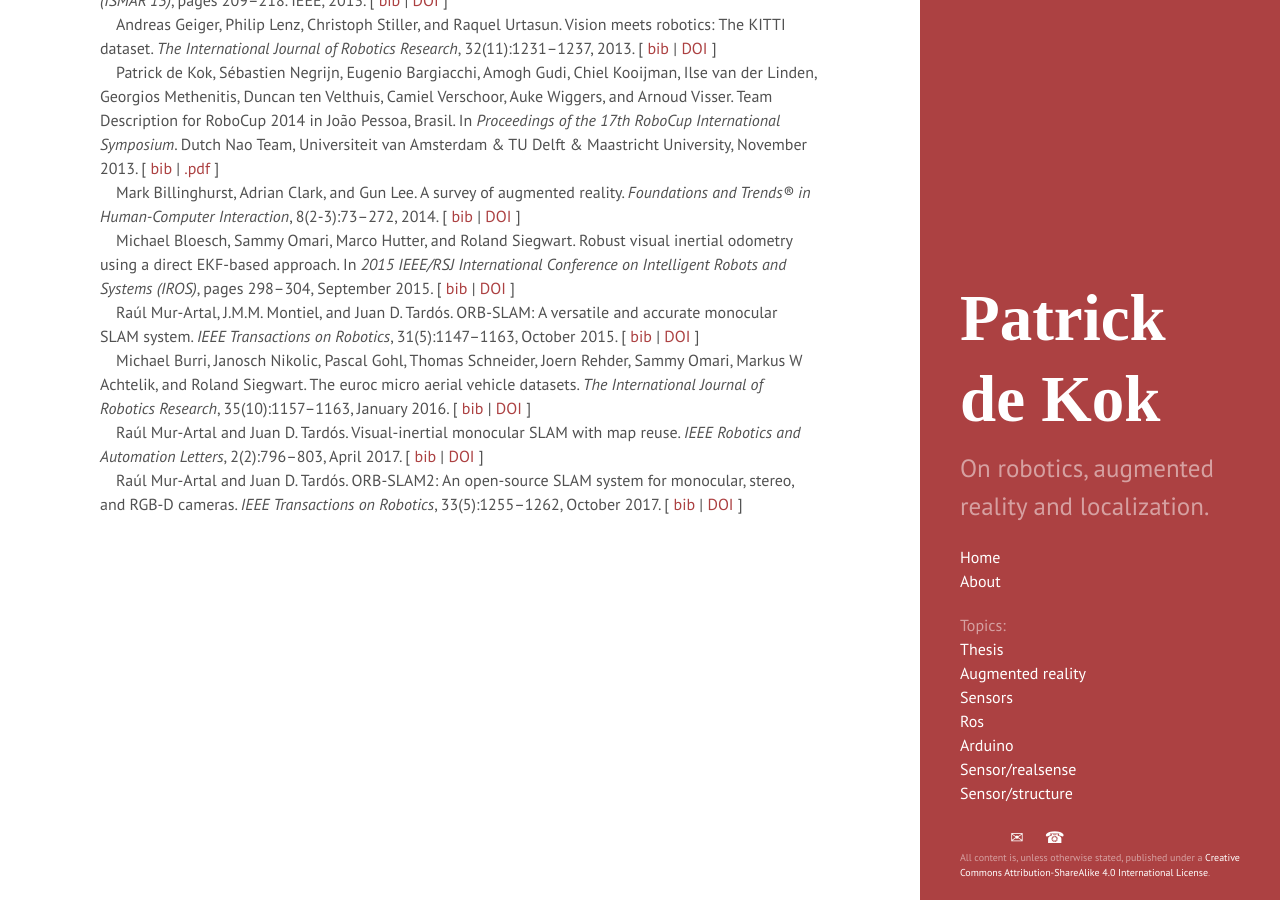
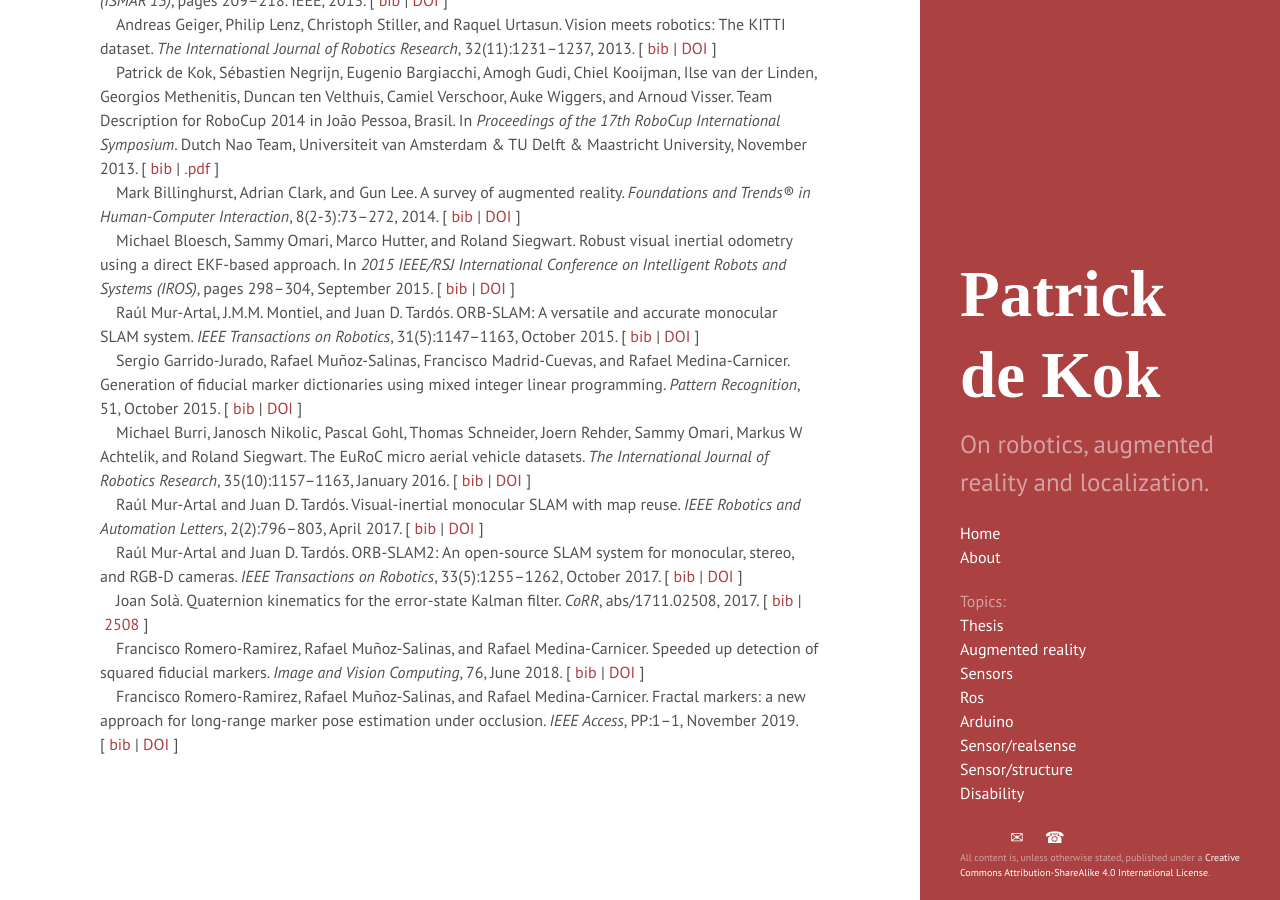
Before and after one commit to pkok/pkok.github.io, a Jekyll site: the page built from bibliography.md, in a window 1280 px wide and 900 px high, scrolled down 2973 px. Built offline with Jekyll 4.4.1, drawn with Linux system fonts in a browser that asks for light colours; some web fonts are replaced.

Commit message:
New year new me?

```diff
--- a/_includes/bibliography.html
+++ b/_includes/bibliography.html
@@ -1114,17 +1114,38 @@
 </code>
 </pre>
 </li>
+{% endif %}{% if keys contains "garrido2015generation" or keys.size == 0 %}
+<li id="garrido2015generation">
+Sergio Garrido-Jurado, Rafael Muñoz-Salinas, Francisco Madrid-Cuevas, and
+  Rafael Medina-Carnicer.
+ Generation of fiducial marker dictionaries using mixed integer linear
+  programming.
+ <em>Pattern Recognition</em>, 51, October 2015.
+[&nbsp;<a href="#garrido2015generation_bib">bib</a>&nbsp;|&nbsp;<a href="http://dx.doi.org/10.1016/j.patcog.2015.09.023">DOI</a>&nbsp;]<pre id="garrido2015generation_bib"><code>
+@article{garrido2015generation,
+  author = {Garrido-Jurado, Sergio and Muñoz-Salinas, Rafael and Madrid-Cuevas, Francisco and Medina-Carnicer, Rafael},
+  year = {2015},
+  month = oct,
+  pages = {},
+  title = {Generation of fiducial marker dictionaries using Mixed Integer Linear Programming},
+  volume = {51},
+  journal = {Pattern Recognition},
+  doi = {10.1016/j.patcog.2015.09.023}
+}
+</code>
+</pre>
+</li>
 {% endif %}{% if keys contains "burri2016euroc" or keys.size == 0 %}
 <li id="burri2016euroc">
 Michael Burri, Janosch Nikolic, Pascal Gohl, Thomas Schneider, Joern Rehder,
   Sammy Omari, Markus&nbsp;W Achtelik, and Roland Siegwart.
- The euroc micro aerial vehicle datasets.
+ The EuRoC micro aerial vehicle datasets.
  <em>The International Journal of Robotics Research</em>,
   35(10):1157&ndash;1163, January 2016.
 [&nbsp;<a href="#burri2016euroc_bib">bib</a>&nbsp;|&nbsp;<a href="http://dx.doi.org/10.1177/0278364915620033">DOI</a>&nbsp;]<pre id="burri2016euroc_bib"><code>
 @article{burri2016euroc,
   author = {Michael Burri and Janosch Nikolic and Pascal Gohl and Thomas Schneider and Joern Rehder and Sammy Omari and Markus W Achtelik and Roland Siegwart},
-  title = {The EuRoC micro aerial vehicle datasets},
+  title = {The {EuRoC} micro aerial vehicle datasets},
   journal = {The International Journal of Robotics Research},
   volume = {35},
   number = {10},
@@ -1185,6 +1206,67 @@
 </code>
 </pre>
 </li>
+{% endif %}{% if keys contains "sola2017quaternion" or keys.size == 0 %}
+<li id="sola2017quaternion">
+Joan Sol&agrave;.
+ Quaternion kinematics for the error-state Kalman filter.
+ <em>CoRR</em>, abs/1711.02508, 2017.
+[&nbsp;<a href="#sola2017quaternion_bib">bib</a>&nbsp;|&nbsp;<a href="http://arxiv.org/abs/1711.02508">2508</a>&nbsp;]<pre id="sola2017quaternion_bib"><code>
+@article{sola2017quaternion,
+  author = {Joan Sol{\`{a}}},
+  title = {Quaternion kinematics for the error-state {K}alman filter},
+  journal = {CoRR},
+  volume = {abs/1711.02508},
+  year = {2017},
+  url = {<a href="http://arxiv.org/abs/1711.02508">http://arxiv.org/abs/1711.02508</a>},
+  archiveprefix = {arXiv},
+  eprint = {1711.02508},
+  timestamp = {Mon, 13 Aug 2018 16:48:15 +0200},
+  biburl = {https://dblp.org/rec/bib/journals/corr/abs-1711-02508},
+  bibsource = {dblp computer science bibliography, https://dblp.org}
+}
+</code>
+</pre>
+</li>
+{% endif %}{% if keys contains "romero2018speeded" or keys.size == 0 %}
+<li id="romero2018speeded">
+Francisco Romero-Ramirez, Rafael Muñoz-Salinas, and Rafael Medina-Carnicer.
+ Speeded up detection of squared fiducial markers.
+ <em>Image and Vision Computing</em>, 76, June 2018.
+[&nbsp;<a href="#romero2018speeded_bib">bib</a>&nbsp;|&nbsp;<a href="http://dx.doi.org/10.1016/j.imavis.2018.05.004">DOI</a>&nbsp;]<pre id="romero2018speeded_bib"><code>
+@article{romero2018speeded,
+  author = {Romero-Ramirez, Francisco and Muñoz-Salinas, Rafael and Medina-Carnicer, Rafael},
+  year = {2018},
+  month = jun,
+  pages = {},
+  title = {Speeded Up Detection of Squared Fiducial Markers},
+  volume = {76},
+  journal = {Image and Vision Computing},
+  doi = {10.1016/j.imavis.2018.05.004}
+}
+</code>
+</pre>
+</li>
+{% endif %}{% if keys contains "romero2019fractal" or keys.size == 0 %}
+<li id="romero2019fractal">
+Francisco Romero-Ramirez, Rafael Muñoz-Salinas, and Rafael Medina-Carnicer.
+ Fractal markers: a new approach for long-range marker pose estimation
+  under occlusion.
+ <em>IEEE Access</em>, PP:1&ndash;1, November 2019.
+[&nbsp;<a href="#romero2019fractal_bib">bib</a>&nbsp;|&nbsp;<a href="http://dx.doi.org/10.1109/ACCESS.2019.2951204">DOI</a>&nbsp;]<pre id="romero2019fractal_bib"><code>
+@article{romero2019fractal,
+  author = {Romero-Ramirez, Francisco and Muñoz-Salinas, Rafael and Medina-Carnicer, Rafael},
+  year = {2019},
+  month = nov,
+  pages = {1-1},
+  title = {Fractal Markers: a new approach for long-range marker pose estimation under occlusion},
+  volume = {PP},
+  journal = {IEEE Access},
+  doi = {10.1109/ACCESS.2019.2951204}
+}
+</code>
+</pre>
+</li>
 {% endif %}
 </ul>
 </section>
```
Also changed, not shown: _posts/2020-01-22-Continuing-with-the-thesis.md (added, +236 -0 lines).
